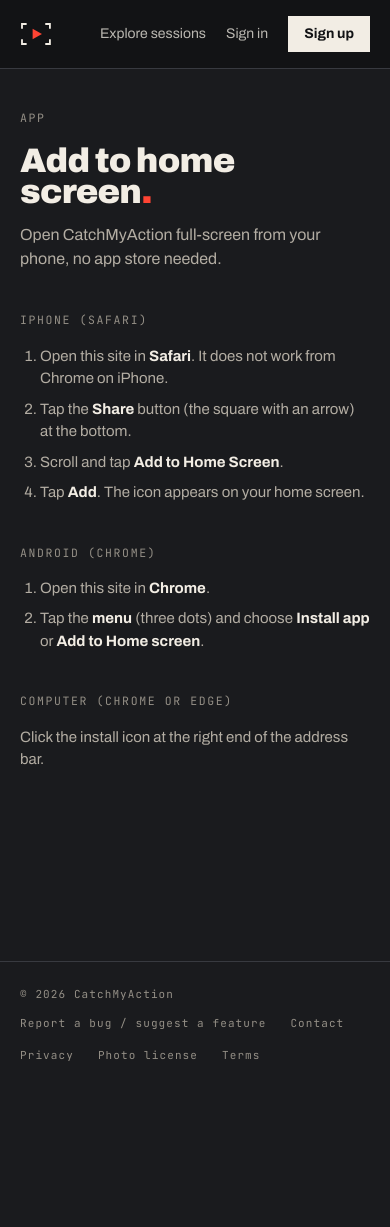
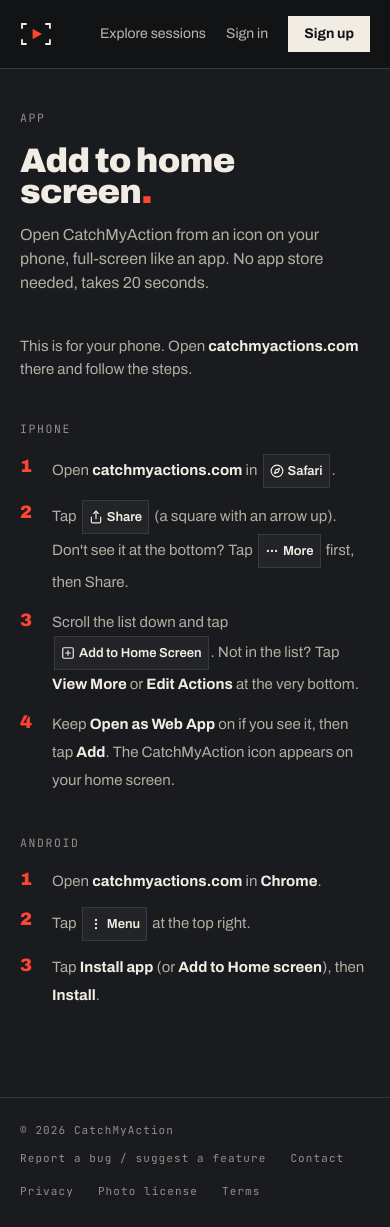
Before and after one commit to igerasym/CatchMyAction, a Next.js app: page /install in a window 390 px wide. Before the commit the page ends 1092 px from the top, so only its background shows below. Built offline with nearby package versions, Linux system fonts and the light colour scheme; no server answers.

Commit message:
feat(install): in-app browser hint, labelled iPhone steps, hide install item on desktop

```diff
--- /dev/null
+++ b/src/app/(app)/install/install-steps.tsx
@@ -0,0 +1,105 @@
+"use client";
+
+import { useEffect, useState } from "react";
+import { Share, Ellipsis, SquarePlus, Compass, EllipsisVertical, Check } from "lucide-react";
+import { detectInAppBrowser, detectPlatform, isStandalone, type InstallPlatform } from "@/lib/install-prompt";
+
+type Detected = { platform: InstallPlatform; inApp: string | null; installed: boolean };
+
+/** An icon drawn inline with the text, so "tap Share" shows exactly what to look for. */
+function Ico({ children, label }: { children: React.ReactNode; label: string }) {
+  return (
+    <span className="inline-flex items-center gap-1 align-middle px-1.5 py-0.5 mx-0.5 border border-line bg-char-2 text-bone text-[13px] font-semibold whitespace-nowrap">
+      {children}
+      <span>{label}</span>
+    </span>
+  );
+}
+
+function Steps({ items }: { items: React.ReactNode[] }) {
+  return (
+    <ol className="space-y-3 text-mute text-[15px]">
+      {items.map((step, i) => (
+        <li key={i} className="flex gap-3">
+          <span className="disp text-rec text-lg leading-6 w-5 flex-shrink-0">{i + 1}</span>
+          <span className="leading-7">{step}</span>
+        </li>
+      ))}
+    </ol>
+  );
+}
+
+const IOS_STEPS = [
+  <>Open <strong className="text-bone">catchmyactions.com</strong> in <Ico label="Safari"><Compass className="w-3.5 h-3.5" aria-hidden="true" /></Ico>.</>,
+  <>Tap <Ico label="Share"><Share className="w-3.5 h-3.5" aria-hidden="true" /></Ico> (a square with an arrow up). Don&apos;t see it at the bottom? Tap <Ico label="More"><Ellipsis className="w-3.5 h-3.5" aria-hidden="true" /></Ico> first, then Share.</>,
+  <>Scroll the list down and tap <Ico label="Add to Home Screen"><SquarePlus className="w-3.5 h-3.5" aria-hidden="true" /></Ico>. Not in the list? Tap <strong className="text-bone">View More</strong> or <strong className="text-bone">Edit Actions</strong> at the very bottom.</>,
+  <>Keep <strong className="text-bone">Open as Web App</strong> on if you see it, then tap <strong className="text-bone">Add</strong>. The CatchMyAction icon appears on your home screen.</>,
+];
+
+const ANDROID_STEPS = [
+  <>Open <strong className="text-bone">catchmyactions.com</strong> in <strong className="text-bone">Chrome</strong>.</>,
+  <>Tap <Ico label="Menu"><EllipsisVertical className="w-3.5 h-3.5" aria-hidden="true" /></Ico> at the top right.</>,
+  <>Tap <strong className="text-bone">Install app</strong> (or <strong className="text-bone">Add to Home screen</strong>), then <strong className="text-bone">Install</strong>.</>,
+];
+
+/** Install steps tailored to the device the page is opened on; everything is shown before detection runs. */
+export default function InstallSteps() {
+  const [d, setD] = useState<Detected | null>(null);
+
+  useEffect(() => {
+    setD({
+      platform: detectPlatform(navigator.userAgent, navigator.maxTouchPoints),
+      inApp: detectInAppBrowser(navigator.userAgent),
+      installed: isStandalone(
+        window.matchMedia("(display-mode: standalone)").matches,
+        (navigator as Navigator & { standalone?: boolean }).standalone
+      ),
+    });
+  }, []);
+
+  if (d?.installed) {
+    return (
+      <p className="text-bone inline-flex items-center gap-2">
+        <Check className="w-4 h-4 text-rec" aria-hidden="true" /> You&apos;re already using the installed app.
+      </p>
+    );
+  }
+
+  const showIos = !d || d.platform === "ios" || d.platform === "other";
+  const showAndroid = !d || d.platform === "android" || d.platform === "other";
+
+  return (
+    <div className="space-y-10">
+      {d?.inApp && (
+        <div role="alert" className="bg-ink border border-line border-l-2 border-l-rec p-4">
+          <p className="text-bone font-bold text-sm">You&apos;re in {d.inApp}&apos;s built-in browser</p>
+          <p className="text-mute text-sm mt-1 leading-6">
+            It can&apos;t add apps to the home screen. Tap <Ico label="More"><Ellipsis className="w-3.5 h-3.5" aria-hidden="true" /></Ico>
+            {" "}(usually top right) and choose <strong className="text-bone">Open in {d.platform === "android" ? "Chrome" : "Safari"}</strong> or
+            {" "}<strong className="text-bone">Open in browser</strong>, then follow the steps below.
+          </p>
+        </div>
+      )}
+
+      {d?.platform === "other" && (
+        <p className="text-mute text-[15px]">
+          This is for your phone. Open <strong className="text-bone">catchmyactions.com</strong> there and follow the steps.
+        </p>
+      )}
+
+      {showIos && (
+        <section aria-labelledby="ios-heading">
+          <h2 id="ios-heading" className="hud mb-4">iPhone</h2>
+          <Steps items={IOS_STEPS} />
+        </section>
+      )}
+
+      {showAndroid && (
+        <section aria-labelledby="android-heading">
+          <h2 id="android-heading" className="hud mb-4">Android</h2>
+          <Steps items={ANDROID_STEPS} />
+        </section>
+      )}
+    </div>
+  );
+}
--- a/src/app/(app)/install/page.tsx
+++ b/src/app/(app)/install/page.tsx
@@ -1,5 +1,6 @@
 import type { Metadata } from "next";
 import { PageIntro } from "../ui";
+import InstallSteps from "./install-steps";
 
 export const metadata: Metadata = {
   title: "Add to home screen",
@@ -11,31 +12,10 @@ export default function InstallPage() {
   return (
     <div className="max-w-2xl mx-auto py-4 md:py-8">
       <PageIntro kicker="App" title="Add to home screen" className="mb-10 md:mb-12">
-        Open CatchMyAction full-screen from your phone, no app store needed.
+        Open CatchMyAction from an icon on your phone, full-screen like an app. No app store needed, takes 20 seconds.
       </PageIntro>
 
-      <section aria-labelledby="ios-heading" className="mb-10">
-        <h2 id="ios-heading" className="hud mb-4">iPhone (Safari)</h2>
-        <ol className="list-decimal pl-5 space-y-2 text-mute text-[15px]">
-          <li>Open this site in <strong className="text-bone">Safari</strong>. It does not work from Chrome on iPhone.</li>
-          <li>Tap the <strong className="text-bone">Share</strong> button (the square with an arrow) at the bottom.</li>
-          <li>Scroll and tap <strong className="text-bone">Add to Home Screen</strong>.</li>
-          <li>Tap <strong className="text-bone">Add</strong>. The icon appears on your home screen.</li>
-        </ol>
-      </section>
-
-      <section aria-labelledby="android-heading" className="mb-10">
-        <h2 id="android-heading" className="hud mb-4">Android (Chrome)</h2>
-        <ol className="list-decimal pl-5 space-y-2 text-mute text-[15px]">
-          <li>Open this site in <strong className="text-bone">Chrome</strong>.</li>
-          <li>Tap the <strong className="text-bone">menu</strong> (three dots) and choose <strong className="text-bone">Install app</strong> or <strong className="text-bone">Add to Home screen</strong>.</li>
-        </ol>
-      </section>
-
-      <section aria-labelledby="desktop-heading">
-        <h2 id="desktop-heading" className="hud mb-4">Computer (Chrome or Edge)</h2>
-        <p className="text-mute text-[15px]">Click the install icon at the right end of the address bar.</p>
-      </section>
+      <InstallSteps />
     </div>
   );
 }
--- a/src/app/components/install-banner.tsx
+++ b/src/app/components/install-banner.tsx
@@ -5,6 +5,7 @@ import { useSession } from "next-auth/react";
 import {
   DISMISS_KEY,
   canInstall,
+  detectInAppBrowser,
   detectPlatform,
   isStandalone,
   shouldShowBanner,
@@ -21,6 +22,7 @@ export default function InstallBanner() {
   const { data: session } = useSession();
   const eligible = canInstall((session?.user as { role?: string } | undefined)?.role);
   const [platform, setPlatform] = useState<InstallPlatform>("other");
+  const [inApp, setInApp] = useState<string | null>(null);
   const [deferred, setDeferred] = useState<BeforeInstallPromptEvent | null>(null);
   const [visible, setVisible] = useState(false);
   // A ref, not state: the timer below must read the latest prompt, not the value from first render.
@@ -30,6 +32,7 @@ export default function InstallBanner() {
   // Always listen, so the event is never missed while we are still finding out the role.
   useEffect(() => {
     setPlatform(detectPlatform(navigator.userAgent, navigator.maxTouchPoints));
+    setInApp(detectInAppBrowser(navigator.userAgent));
     const onPrompt = (e: Event) => {
       e.preventDefault(); // hold it back, so our own button can trigger the install
       promptRef.current = e as BeforeInstallPromptEvent;
@@ -81,9 +84,13 @@ export default function InstallBanner() {
       <div className="flex items-start justify-between gap-4">
         <div className="min-w-0">
           <p className="text-bone font-bold text-sm">Upload faster from your home screen</p>
-          {platform === "ios" ? (
+          {inApp ? (
             <p className="text-mute text-sm mt-1">
-              Tap <strong>Share</strong> in Safari, then <strong>Add to Home Screen</strong>. It opens full-screen, like an app.
+              First open this page in {platform === "android" ? "Chrome" : "Safari"}: tap <strong>•••</strong> and choose <strong>Open in browser</strong>. {inApp}&apos;s built-in browser can&apos;t add apps.
+            </p>
+          ) : platform === "ios" ? (
+            <p className="text-mute text-sm mt-1">
+              In Safari tap <strong>Share</strong> (square with an arrow; may be under <strong>•••</strong>), then <strong>Add to Home Screen</strong>.
             </p>
           ) : (
             <p className="text-mute text-sm mt-1">Open it full-screen, straight from your home screen.</p>
@@ -91,7 +98,8 @@ export default function InstallBanner() {
         </div>
         <button onClick={dismiss} aria-label="Close" className="hud hover:text-bone px-1">×</button>
       </div>
-      {platform === "android" && deferred && (
+      <a href="/install" className="hud hover:text-bone inline-block mt-2 underline underline-offset-4">Show me step by step</a>
+      {platform === "android" && deferred && !inApp && (
         <button onClick={install} className="btn-pri mt-3 w-full justify-center py-2.5 text-sm">
           Install app
         </button>
--- a/src/app/navbar.tsx
+++ b/src/app/navbar.tsx
@@ -7,6 +7,7 @@ import Link from "next/link";
 import Logo from "./components/logo";
 import { LayoutDashboard, UserCircle, Images, Settings, LogOut, BookOpen, Smartphone, MessageSquare } from "lucide-react";
 import { openFeedback } from "@/lib/feedback-types";
+import { detectPlatform } from "@/lib/install-prompt";
 
 export default function NavBar() {
   const { data: session, status } = useSession();
@@ -16,6 +17,11 @@ export default function NavBar() {
   const [menuOpen, setMenuOpen] = useState(false);
   const menuRef = useRef<HTMLDivElement>(null);
   const [scrolled, setScrolled] = useState(false);
+  // "Add to home screen" only makes sense on a phone
+  const [isMobile, setIsMobile] = useState(false);
+  useEffect(() => {
+    setIsMobile(detectPlatform(navigator.userAgent, navigator.maxTouchPoints) !== "other");
+  }, []);
 
   // Home: transparent over the hero, solid once the page scrolls
   useEffect(() => {
@@ -97,7 +103,7 @@ export default function NavBar() {
                         <MenuItem href="/dashboard" icon={<LayoutDashboard className="w-4 h-4" />} label="Dashboard" onClick={() => setMenuOpen(false)} />
                         <MenuItem href={`/photographer/${user?.id}`} icon={<UserCircle className="w-4 h-4" />} label="Public Profile" onClick={() => setMenuOpen(false)} />
                         <MenuItem href="/guide" icon={<BookOpen className="w-4 h-4" />} label="Photographer Guide" onClick={() => setMenuOpen(false)} />
-                        <MenuItem href="/install" icon={<Smartphone className="w-4 h-4" />} label="Add to home screen" onClick={() => setMenuOpen(false)} />
+                        {isMobile && <MenuItem href="/install" icon={<Smartphone className="w-4 h-4" />} label="Add to home screen" onClick={() => setMenuOpen(false)} />}
                         <div className="border-t border-line my-1" />
                       </>
                     )}
--- a/src/lib/install-prompt.ts
+++ b/src/lib/install-prompt.ts
@@ -9,6 +9,22 @@ export function detectPlatform(ua: string, maxTouchPoints = 0): InstallPlatform
   if (/iPad|iPhone|iPod/.test(ua) || (/Macintosh/.test(ua) && maxTouchPoints > 1)) return "ios";
   if (/Android/.test(ua)) return "android";
   return "other";
+}
+
+/**
+ * Links opened from Instagram, Facebook, TikTok etc. land in the app's own browser, which has no
+ * "Add to Home Screen". Returns the app's name so we can say "open it in Safari first", else null.
+ */
+export function detectInAppBrowser(ua: string): string | null {
+  if (/Instagram/i.test(ua)) return "Instagram";
+  if (/FBAN|FBAV|FB_IAB/.test(ua)) return "Facebook";
+  if (/musical_ly|BytedanceWebview|TikTok/i.test(ua)) return "TikTok";
+  if (/Telegram/i.test(ua)) return "Telegram";
+  if (/LinkedInApp/i.test(ua)) return "LinkedIn";
+  if (/\bLine\//.test(ua)) return "LINE";
+  // iOS WebView without "Safari" in the UA: some other app's built-in browser
+  if (/iPhone|iPad|iPod/.test(ua) && /AppleWebKit/.test(ua) && !/Safari\//.test(ua) && !/CriOS|FxiOS|EdgiOS/.test(ua)) return "this app";
+  return null;
 }
 
 /** True when the app already runs as an installed app, so the banner has no point. */
```
Also changed, not shown: 1 other file (tests, documents, lock files or other folders).
